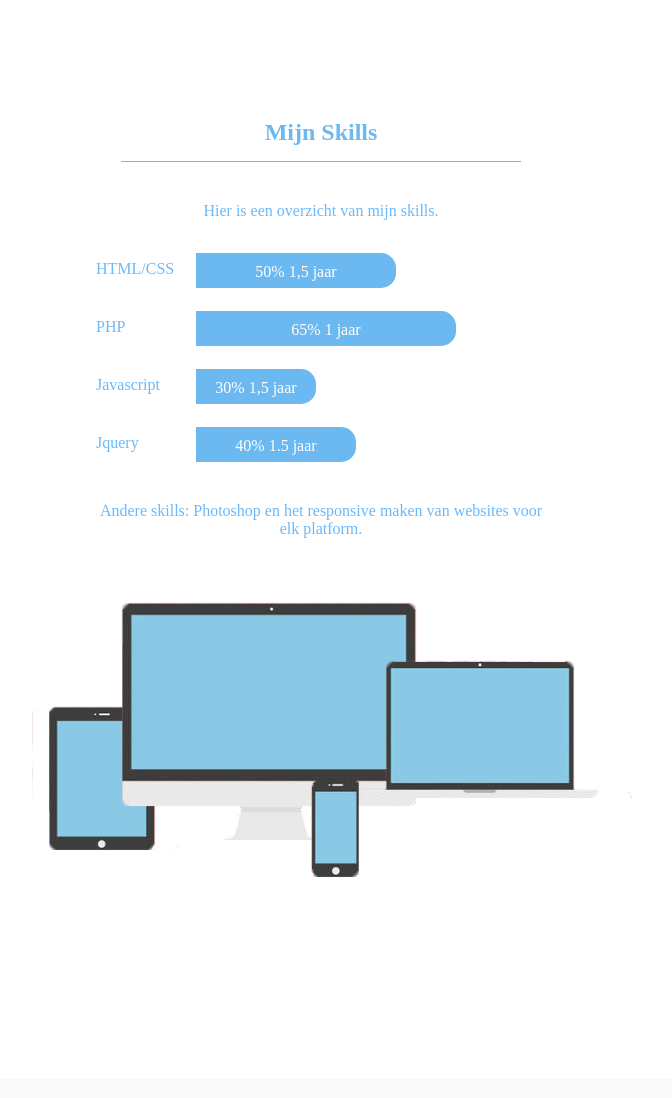
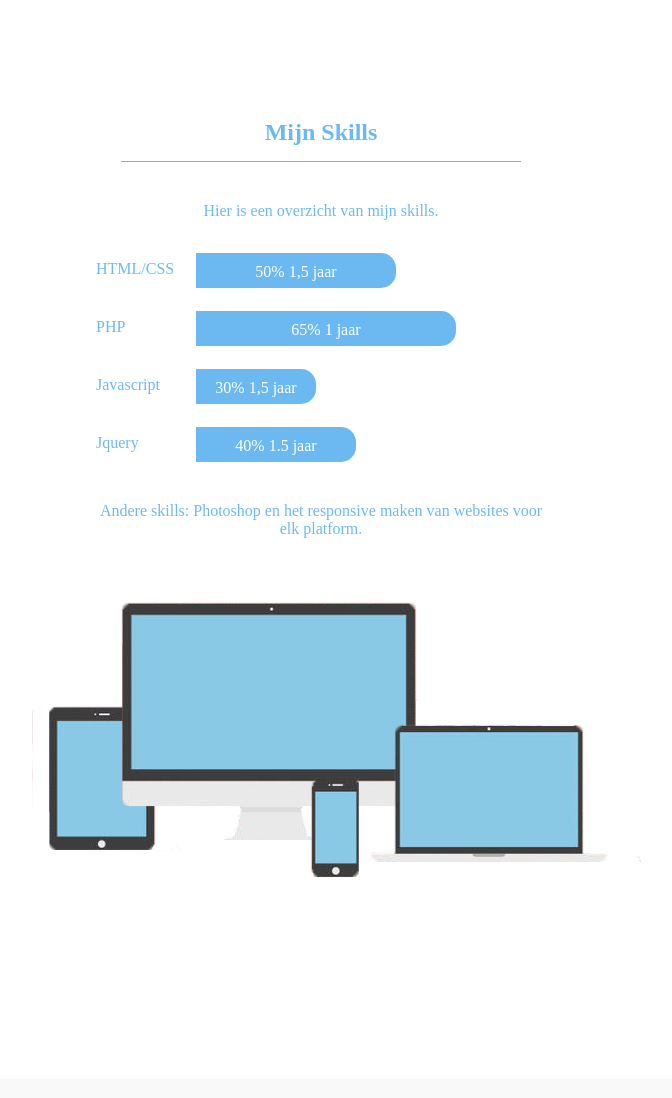
Before and after one commit to short/portfolio, a PHP site: page / in a window 1280 px wide. Shown: the part 1488-2586 px from the top of the page, without its empty margins (319-991 px from the left). Run offline with PHP 8.4, Linux system fonts and the light colour scheme.

Commit message:
responsive plaatjes parallax

```diff
--- a/css/main.css
+++ b/css/main.css
@@ -28,7 +28,7 @@ p                                         { color: rgba(107, 185, 250, 1); }
 #skills .images .tablet                   { margin: 0 0 0 160px; }
 #skills .images .desktop                  { margin: 0 0 0 -160px; }
 #skills .images .mobile                   { margin: 0 0 0 -220px; }
-#skills .images .laptop                   { margin: 0 0 0 -55px; }
+#skills .images .laptop                   { margin: -240px 0 0 500px; }
 
 #work                                     { width: 100%; height: 900px; margin: -20px 0 0 0; padding: 0; }
 #work h2                                  { color: rgba(107, 185, 240, 1); text-align: center; padding: 120px 0 15px 0; width: 400px; display: block; margin: 0 auto; border-bottom: 1px solid rgba(107, 185, 240, 1); }
--- a/views/nav.php
+++ b/views/nav.php
@@ -9,7 +9,7 @@
 				<ul>
 					<li class="mooth-fade-in-left hover item1"><a href="#top">Home</a></li>
 					<li class="mooth-fade-in-up hover item2"><a href="#about">Over Mij</a></li>
-					<li class="mooth-fade-in-down hover item3"><a href="#skills">Skills</a></li>
+					<li class="mooth-fade-in-down hover item3"><a href="#skills">Vaardigheden</a></li>
 					<li class="mooth-fade-in-up hover item4"><a href="#work">Werk</a></li>
 					<li class="mooth-fade-in-right hover item5"><a href="#contact">Neem contact op</a></li>
 				</ul>
--- a/views/page.php
+++ b/views/page.php
@@ -30,10 +30,10 @@
         </div>
         <p class="mooth-fade-in after-diagram">Andere skills: Photoshop en het responsive maken van websites voor elk platform.</p>
         <div class="images">
-          <img src="../images/tablet.png" alt="tablet" class="tablet" />
-          <img src="../images/desktop.png" alt="desktop" class="desktop" />
-          <img src="../images/mobile.png" alt="mobile" class="mobile" />
-          <img src="../images/laptop.png" alt="laptop" class="laptop" />
+          <img src="../images/tablet.png" alt="tablet" class="tablet mooth-fade-in-left" />
+          <img src="../images/desktop.png" alt="desktop" class="desktop mooth-fade-in-left" />
+          <img src="../images/mobile.png" alt="mobile" class="mobile mooth-fade-in-right" /><br />
+          <img src="../images/laptop.png" alt="laptop" class="laptop mooth-fade-in-right" />
         </div>
     </div>
     <div id="work" class="materialize">
```
